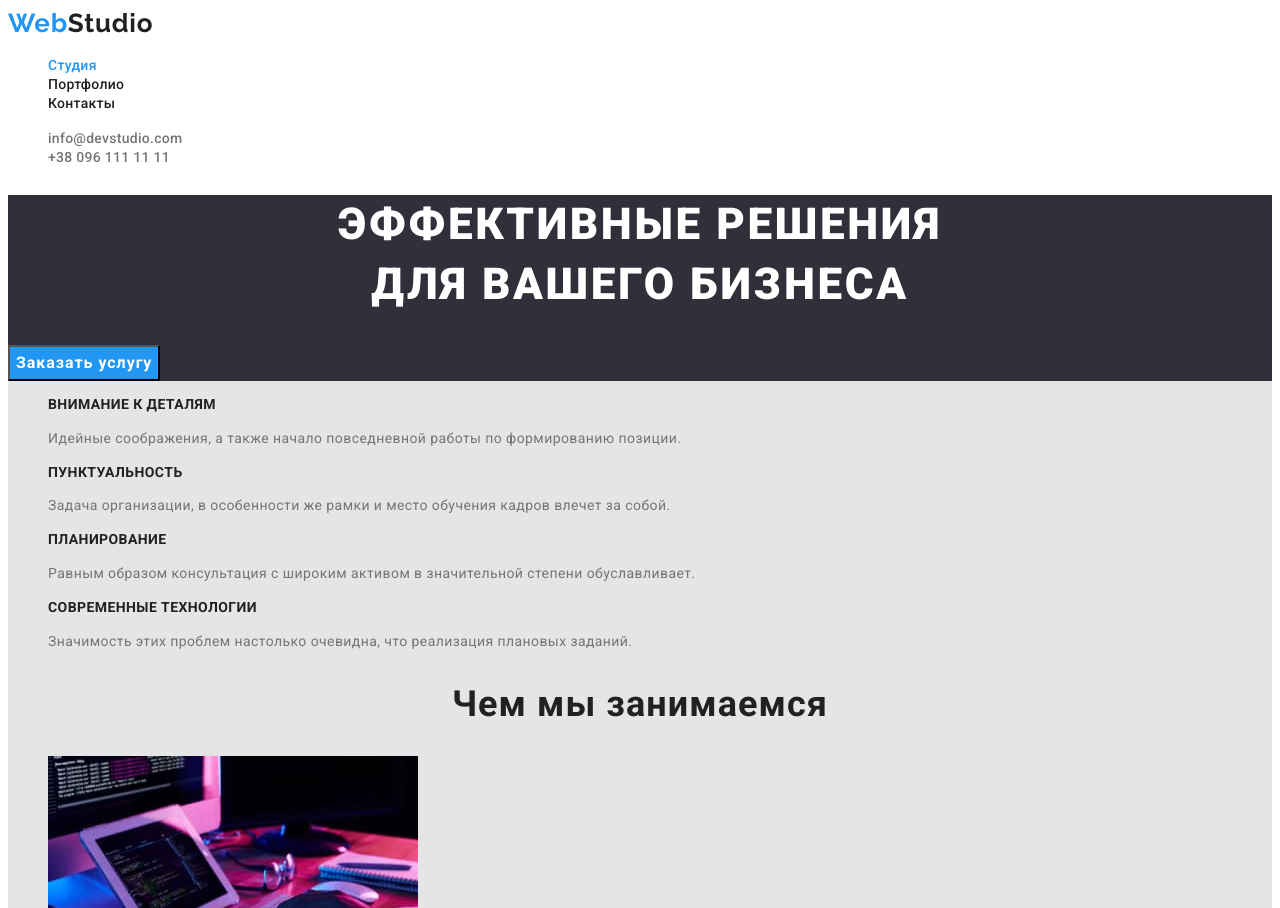
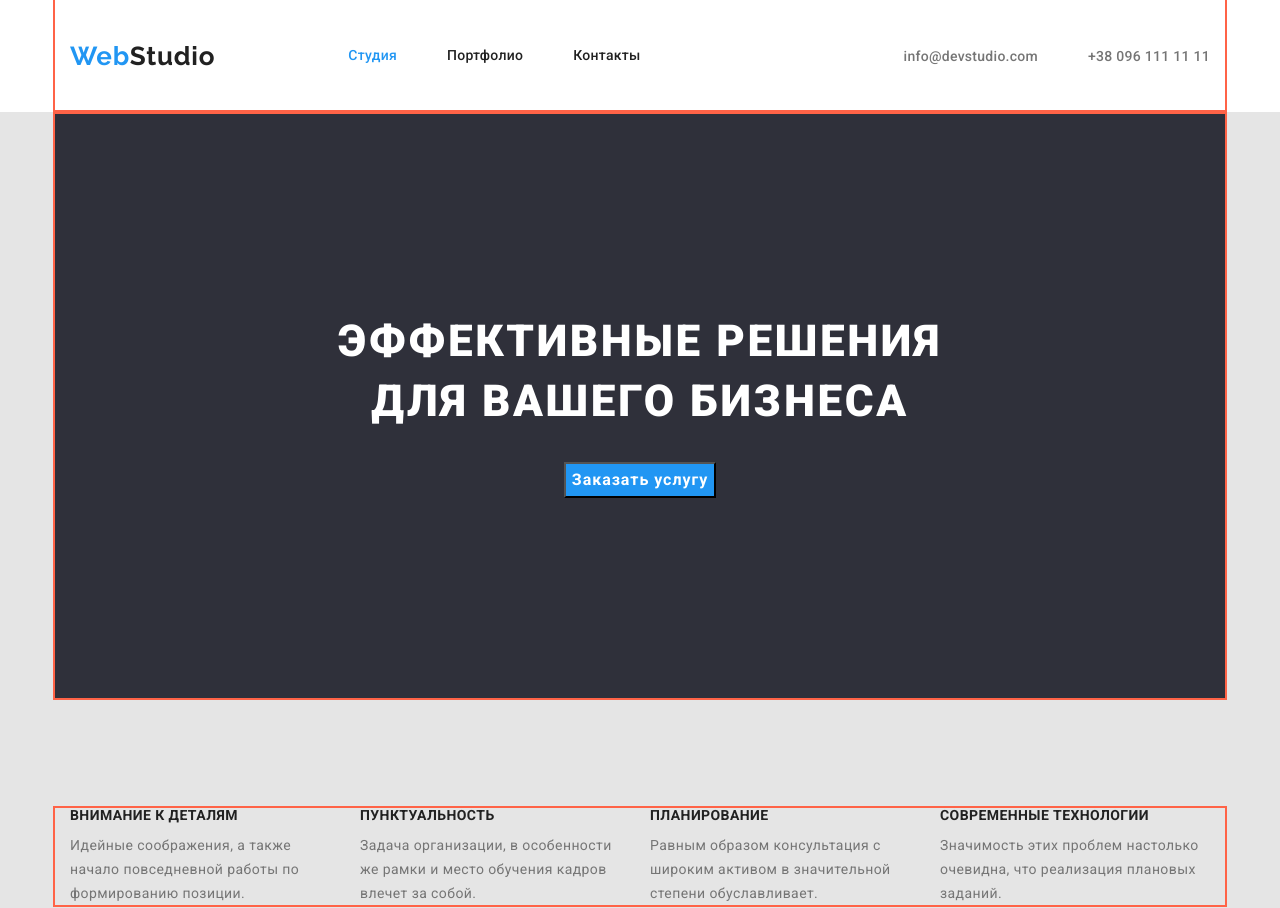
Before and after one commit to YuriySamuse/goit-markup-hw-04, a plain HTML site: page index.html in a window 1280 px wide. Shown: the top 908 px of the page. Drawn offline with nearby package versions, Linux system fonts and the light colour scheme.

Commit message:
hw3-flexbox- to Portfolio

```diff
--- a/css/styles.css
+++ b/css/styles.css
@@ -40,6 +40,15 @@ body {
   clip-path: inset(50%);
   margin: -1px;
 }
+.container {
+  width: 1170px;
+  padding-left: 15px;
+  padding-right: 15px;
+  margin-left: auto;
+  margin-right: auto;
+
+  outline: 2px solid tomato;
+}
 
 .header-logo {
   font-family: "Raleway";
@@ -52,9 +61,31 @@ body {
 .prelogo {
   color: var(--accent-color);
 }
+/* --------Heder--------- */
+.main-nav {
+  display: flex;
+  align-items: center;
+}
+.heder-nav {
+  margin-left: 93px;
+}
+/* -----nav-menu----- */
+.heder-nav-list {
+  display: flex;
+  }
 
-/* -----nav-menu----- */
+.heder-item {
+  margin-right: 50px;
+}
+.heder-item:last-child {
+  margin-right: 0;
+}
+
 .heder-link {
+  display: block;
+  padding-top: 32px;
+  padding-bottom: 32px;
+
   font-weight: 500;
   font-size: 14px;
   line-height: 1.14;
@@ -67,41 +98,53 @@ body {
   color: var(--accent-color);
 }
 
-/* ----contacts-menu----- */
-.heder-cont {
+/* ----Heder-contacts-nav----- */
+.nav-contacts {
+  display: flex;
+  margin-left: auto;
+}
+
+.nav-contacts-item + .nav-contacts-item {
+  margin-left: 50px;
+}
+.heder-cont-link {
   font-weight: 500;
   font-size: 14px;
   line-height: 1.14;
   letter-spacing: 0.02em;
   color: var(--text-color);
 }
-.heder-cont:hover,
-.heder-cont:focus {
+.heder-cont-link:hover,
+.heder-cont-link:focus {
   color: var(--accent-color);
 }
 /* ----Hero---- */
 .hero-content {
   background-color: var(--hero-bg-color);
-}
+  text-align: center;
+  }
 .hero-title {
+  margin-top: 0;
+  margin-bottom: 30px;
+  padding-top: 200px;
   font-weight: 900;
   font-size: 44px;
   line-height: 1.36;
-  text-align: center;
   letter-spacing: 0.06em;
   text-transform: uppercase;
   color: var(--btn-color);
 }
 .hero-btn {
+  margin-bottom: 200px;
   cursor: pointer;
   font-family: inherit;
   font-weight: 700;
   font-size: 16px;
   line-height: 1.88;
-  display: flex;
+  display: inline-block;
   align-items: center;
-  text-align: center;
   letter-spacing: 0.06em;
+
   color: var(--btn-color);
   background: var(--accent-color);
 }
@@ -113,8 +156,22 @@ body {
   background-color: var(--main-bg-color);
 }
 /* ---About---- */
+.about-section {
+  padding-top: 94px;
+  padding-bottom: 94px;
+}
 
+.about-list {
+  display: flex;
+  padding-left: 0;
+  justify-content: space-between;
+ }
+.about-item {
+  width: 270px;
+}
 .about-list-title {
+  margin-top: 0;
+  margin-bottom: 10px;
   font-weight: 700;
   font-size: 14px;
   line-height: 1.14;
@@ -123,6 +180,8 @@ body {
   color: var(--title-color);
 }
 .about-list-text {
+  margin-top: 0;
+  margin-bottom: 0;
   font-size: 14px;
   line-height: 1.71;
   letter-spacing: 0.03em;
@@ -150,7 +209,7 @@ body {
   color: var(--text-color);
 }
 
-/* -----Portfolio------- */
+/* ----------PORTFOLIO------------- */
 .main-portfolio {
   background-color: var(--main-bg-color);
 }
@@ -173,8 +232,23 @@ body {
 }
 
 /* ------Cards------- */
+.cards-list {
+  display: flex;
+  flex-wrap: wrap;
+  justify-content: space-between;
+  padding-left: 0;
+}
 .card-item {
+  width: 370px;
   background-color: var(--btn-color);
+  margin-right: 30px;
+  margin-bottom: 30px;
+}
+.card-item:nth-child(3n) {
+  margin-right: 0;
+}
+.card-item:nth-last-child(-n + 3) {
+  margin-bottom: 0;
 }
 .card-title {
   font-weight: 700;
--- a/index.html
+++ b/index.html
@@ -8,60 +8,75 @@
     <link rel="preconnect" href="https://fonts.googleapis.com">
     <link rel="preconnect" href="https://fonts.gstatic.com" crossorigin>
     <link href="https://fonts.googleapis.com/css2?family=Raleway:wght@700&family=Roboto:wght@400;500;700;900&display=swap" rel="stylesheet">
+    <link rel="stylesheet" href="https://cdnjs.cloudflare.com/ajax/libs/modern-normalize/1.1.0/modern-normalize.min.css">
     <link rel="stylesheet" href="./css/styles.css">
 </head>
 <body>
     <!-- Шапка  -->
     <header class="header">
-        <nav>
+       <div class="container main-nav">
             <!-- Logo -->
             <a href="./index.html" class="header-logo link"><span class="prelogo">Web</span>Studio</a>
+            <nav class="heder-nav">
             <!-- nav-menu -->
-            <ul class="heder-nav list">
-                <li class="heder-item"><a class="heder-link link current" href="./index.html">Студия</a></li>
-                <li class="heder-item"><a class="heder-link link" href="./portfolio.html">Портфолио</a></li>
-                <li class="heder-item"><a class="heder-link link" href="">Контакты</a></li>
+                <ul class="heder-nav-list list">
+                    <li class="heder-item">
+                        <a class="heder-link link current" href="./index.html">Студия</a>
+                    </li>
+                    <li class="heder-item">
+                        <a class="heder-link link" href="./portfolio.html">Портфолио</a>
+                    </li>
+                    <li class="heder-item">
+                        <a class="heder-link link" href="">Контакты</a>
+                    </li>
                 </ul>
             </nav>
             <!-- menu-contacts -->
             <ul class="nav-contacts list">
-                <li><a class="heder-cont link" href="mailto:info@devstudio.com">info@devstudio.com</a></li>
-                <li><a class="heder-cont link" href="tel:+380961111111">+38 096 111 11 11</a></li>
+                <li class="nav-contacts-item">
+                    <a class="heder-cont-link link" href="mailto:info@devstudio.com">info@devstudio.com</a>
+                </li>
+                <li class="nav-contacts-item">
+                    <a class="heder-cont-link link" href="tel:+380961111111">+38 096 111 11 11</a>
+                </li>
             </ul>
-
+       </div>
     </header>
 
     <!-- content-page -->
     <main class="main-content">
         <!-- hero -->
-        <div class="hero-content">
+        <div class="hero-content container">
             <h1 class="hero-title">Эффективные решения <br> для вашего бизнеса</h1>
             <button class="hero-btn" type="button">Заказать услугу</button>
         </div>
         <!-- About -->
-        <section>
+        <section class="about-section">
+            <div class="container">
                 <h2 class="about-title visually-hidden">Особенности</h2>
                 <ul class="about-list list">
-                <li>
+                    <li class="about-item">
                         <h3 class="about-list-title">Внимание к деталям</h3>
                         <p class="about-list-text">Идейные соображения, а также начало повседневной работы по формированию позиции.</p>
                     </li>
-                <li>
+                    <li class="about-item">
                         <h3 class="about-list-title">Пунктуальность</h3>
                         <p class="about-list-text">Задача организации, в особенности же рамки и место обучения кадров влечет за собой.</p>
                     </li>
-                <li>
+                    <li class="about-item">
                         <h3 class="about-list-title">Планирование</h3>
                         <p class="about-list-text">Равным образом консультация с широким активом в значительной степени обуславливает.</p>
                     </li>
-                <li>
+                    <li class="about-item">
                         <h3 class="about-list-title">Современные технологии</h3>
                         <p class="about-list-text">Значимость этих проблем настолько очевидна, что реализация плановых заданий.</p>
                     </li>
                 </ul>
+            </div>
         </section>
         <!-- service -->
         <section>
+            <div class="container">
                 <h2 class="service-title section-title">Чем мы занимаемся</h2>
                 <ul class="service-list list">
                     <li class="service-item">
@@ -74,9 +89,11 @@
                         <img src="./images/img3.jpg" alt="палитра цветов" width=370>
                     </li>
                 </ul>
+            </div>
         </section>
         <!-- Наша команда -->
         <section class="masters">
+            <div class="container">
                 <h2 class="masters-title section-title">Наша команда</h2>
                 <ul class="masters-list list">
                     <li class="masters-item">
@@ -100,6 +117,7 @@
                         <p lang="en" class="masters-item-text">UI Designer</p>
                     </li>
                 </ul>
+            </div>
         </section>
     </main>
     <!-- Footer page  -->
```
Also changed, not shown: portfolio.html (+24 -9 lines). Lines whose indentation alone changed are shown as unchanged.
